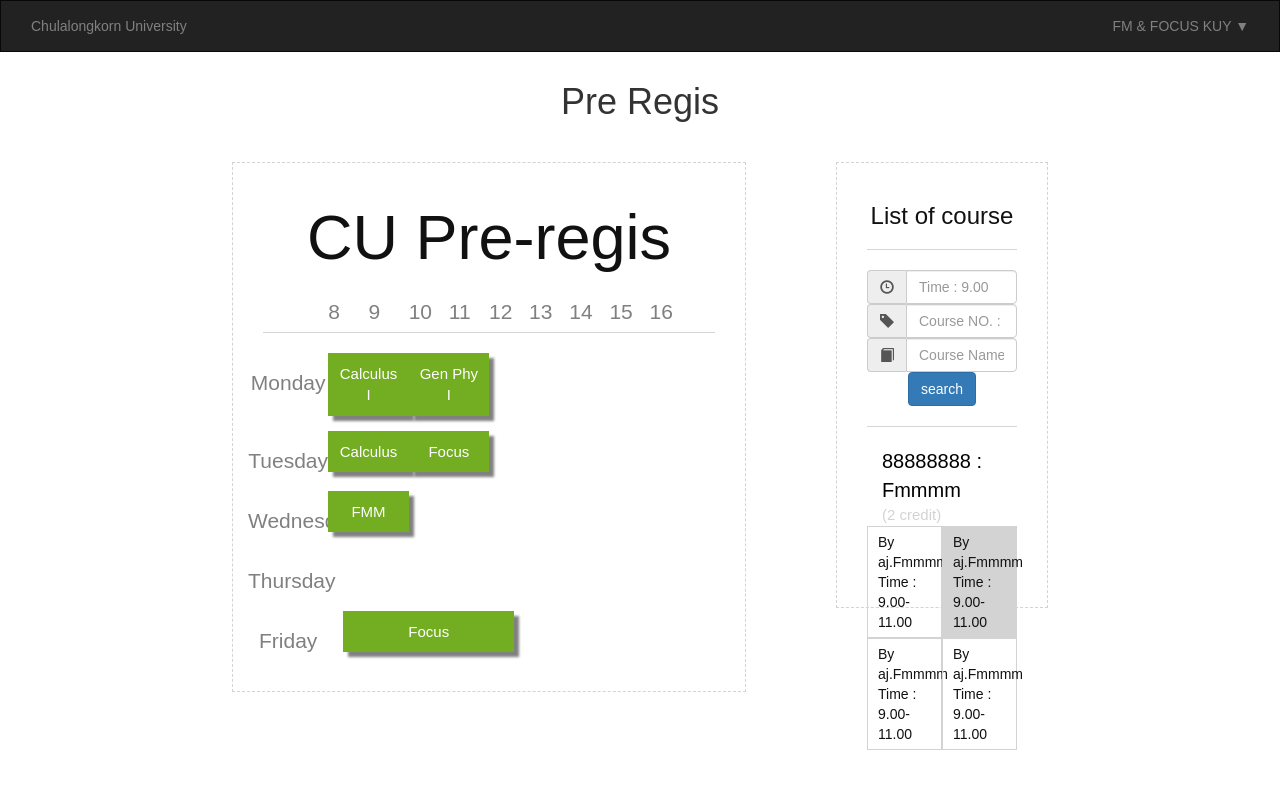
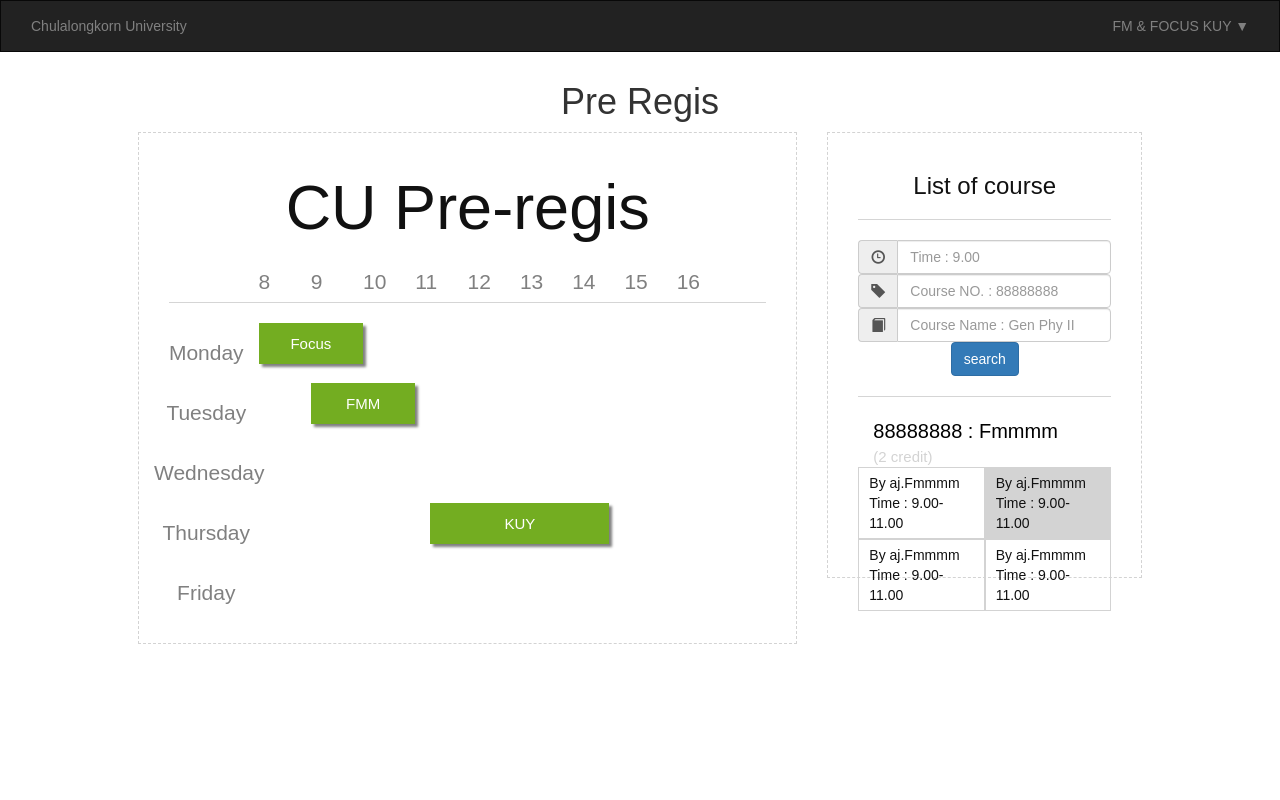
Before and after one commit to kritkrm/Database_Project-1, a React (Create React App) app in the folder preregis/: page / in a window 1280 px wide. Shown: the top 800 px of the page. Built offline with nearby package versions, Linux system fonts and the light colour scheme.

Commit message:
add state for table

```diff
--- a/preregis/src/components/subject_bar.js
+++ b/preregis/src/components/subject_bar.js
@@ -2,6 +2,11 @@ import React, { Component } from 'react';
 
 class SubjectBar extends Component {
     render() {
+            if(this.props.period == 0) {
+                return (
+                    <div className="col-sm-1"><p> </p></div>
+                );
+            }
             let per = "col-sm-" + this.props.period.toString();
             return (
                  <div className={per}><p id="rcorners1">{this.props.name}</p></div>
--- a/preregis/src/container/table.js
+++ b/preregis/src/container/table.js
@@ -2,82 +2,85 @@ import React, { Component } from 'react';
 import SubjectBar from '../components/subject_bar';
 
 class Table extends Component {
+
+    constructor(props) {
+        super(props);
+
+        this.state = {
+                subjects: [
+                    [
+                        {name: "Focus", period: 2}, {name: "", period: 0},
+                        {name: "", period: 0}, {name: "", period: 0}, {name: "", period: 0},
+                        {name: "", period: 0}, {name: "", period: 0}
+                    ],
+                    [
+                        {name: "", period: 0}, {name: "FMM", period: 2}, {name: "", period: 0},
+                        {name: "", period: 0}, {name: "", period: 0}, {name: "", period: 0},
+                        {name: "", period: 0}
+                    ],
+                    [
+                        {name: "", period: 0}, {name: "", period: 0}, {name: "", period: 0},
+                        {name: "", period: 0}, {name: "", period: 0}, {name: "", period: 0},
+                        {name: "", period: 0}, {name: "", period: 0}
+                    ],
+                    [
+                        {name: "", period: 0}, {name: "", period: 0}, {name: "", period: 0},
+                        {name: "KUY", period: 4}, {name: "", period: 0}, {name: "", period: 0}
+                    ],
+                    [
+                        {name: "", period: 0}, {name: "", period: 0}, {name: "", period: 0},
+                        {name: "", period: 0}, {name: "", period: 0}, {name: "", period: 0},
+                        {name: "", period: 0}, {name: "", period: 0}
+                    ],
+                ]
+        };
+    }
+
+    renderSubjects(subject) {
+        return (
+            <SubjectBar period={subject.period} name={subject.name} />
+        );
+    }
+
+    renderTimePeriods(timePeriod) {
+        return (
+            <div className="col-sm-1"><p>{timePeriod}</p></div>
+        );
+    }
+
     render() {
+        let time_periods = ['8', '9', '10', '11', '12', '13', '14', '15', '16'];
         return (
             <div className="col-sm-8 text-left">
                 <div className="jumbotron">
                       <h1>CU Pre-regis</h1>
                       <div className="row" >
                           <div className="col-sm-2"></div>
-                      <div className="col-sm-1"><p>8</p></div>
-                      <div className="col-sm-1"><p>9</p></div>
-                      <div className="col-sm-1"><p>10</p></div>
-                      <div className="col-sm-1"><p>11</p></div>
-                      <div className="col-sm-1"><p>12</p></div>
-                      <div className="col-sm-1"><p>13</p></div>
-                      <div className="col-sm-1"><p>14</p></div>
-                      <div className="col-sm-1"><p>15</p></div>
-                      <div className="col-sm-1"><p>16</p></div>
-                      <div className="col-sm-1"><p></p></div>
+                          {time_periods.map(this.renderTimePeriods)}
                       </div>
                       <hr/>
                       <div className="row">
                           <div className="col-sm-2 text-center"><p>Monday</p></div>
-                      <div className="col-sm-2"><p id="rcorners1">Calculus I</p></div>
-                      <div className="col-sm-2"><p id="rcorners1">Gen Phy I</p></div>
-                      <div className="col-sm-1"><p> </p></div>
-                      <div className="col-sm-1"><p> </p></div>
-                      <div className="col-sm-1"><p> </p></div>
-                      <div className="col-sm-1"><p> </p></div>
-                      <div className="col-sm-1"><p> </p></div>
-                      <div className="col-sm-1"><p> </p></div>
+                          {this.state.subjects[0].map(this.renderSubjects)}
                       </div>
                       <div className="row">
                           <div className="col-sm-2 text-center"><p>Tuesday</p></div>
-                      <SubjectBar period={2} name="Calculus" />
-                      <SubjectBar period={2} name="Focus" />
-                      <div className="col-sm-1"><p> </p></div>
-                      <div className="col-sm-1"><p> </p></div>
-                      <div className="col-sm-1"><p> </p></div>
-                      <div className="col-sm-1"><p> </p></div>
-                      <div className="col-sm-1"><p> </p></div>
-                      <div className="col-sm-1"><p> </p></div>
+                          {this.state.subjects[1].map(this.renderSubjects)}
                       </div>
 
                       <div className="row">
                           <div className="col-sm-2 text-center"><p>Wednesday</p></div>
-                      <SubjectBar period={2} name="FMM" />
-                      <div className="col-sm-1"><p> </p></div>
-                      <div className="col-sm-1"><p> </p></div>
-                      <div className="col-sm-1"><p> </p></div>
-                      <div className="col-sm-1"><p> </p></div>
-                      <div className="col-sm-1"><p> </p></div>
-                      <div className="col-sm-1"><p> </p></div>
-                      <div className="col-sm-1"><p> </p></div>
-                      <div className="col-sm-1"><p> </p></div>
-                      <div className="col-sm-1"><p> </p></div>
-                      <div className="col-sm-1"><p> </p></div>
+                          {this.state.subjects[2].map(this.renderSubjects)}
                       </div>
 
                       <div className="row">
                           <div className="col-sm-2 text-center"><p>Thursday</p></div>
-                      <div className="col-sm-1"><p> </p></div>
-                      <div className="col-sm-1"><p> </p></div>
-                      <div className="col-sm-1"><p> </p></div>
-                      <div className="col-sm-1"><p> </p></div>
-                      <div className="col-sm-1"><p> </p></div>
-                      <div className="col-sm-1"><p> </p></div>
-                      <div className="col-sm-1"><p> </p></div>
+                          {this.state.subjects[3].map(this.renderSubjects)}
                       </div>
 
                       <div className="row">
                           <div className="col-sm-2 text-center"><p>Friday</p></div>
-                      <SubjectBar period={5} name="Focus" />
-                      <div className="col-sm-1"><p> </p></div>
-                      <div className="col-sm-1"><p> </p></div>
-                      <div className="col-sm-1"><p> </p></div>
-                      <div className="col-sm-1"><p> </p></div>
-                      <div className="col-sm-1"><p> </p></div>
+                          {this.state.subjects[4].map(this.renderSubjects)}
                       </div>
                 </div>
             </div>
--- a/preregis/style/style.css
+++ b/preregis/style/style.css
@@ -30,7 +30,7 @@ body {
        background-color: white;
     }
     .main-content {
-        width: 70%;
+        width: 80%;
         margin: auto;
     }
     /*white box*/
@@ -39,7 +39,7 @@ body {
        color: #111111;
        padding: 20px 30px 20px 30px;
        border : 1.5px dashed lightgray;
-       margin: 30px;
+       margin: auto;
    }
 
    #rcorners1 {
@@ -48,7 +48,7 @@ body {
      padding: 10px;
      font-size: 15px;
      text-align:center;
-     box-shadow: 5px 5px 2.5px grey;
+     box-shadow: 2.5px 2.5px 2.5px grey;
    }
 
    .col-sm-1 {
```
Lines whose indentation alone changed are shown as unchanged.
